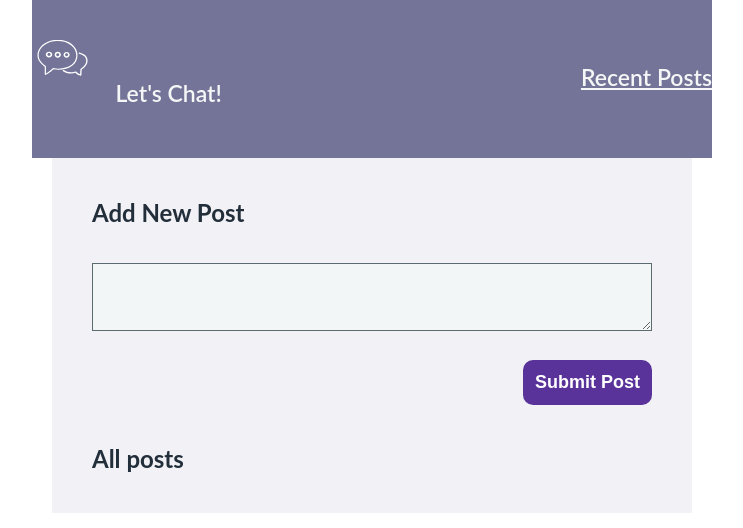
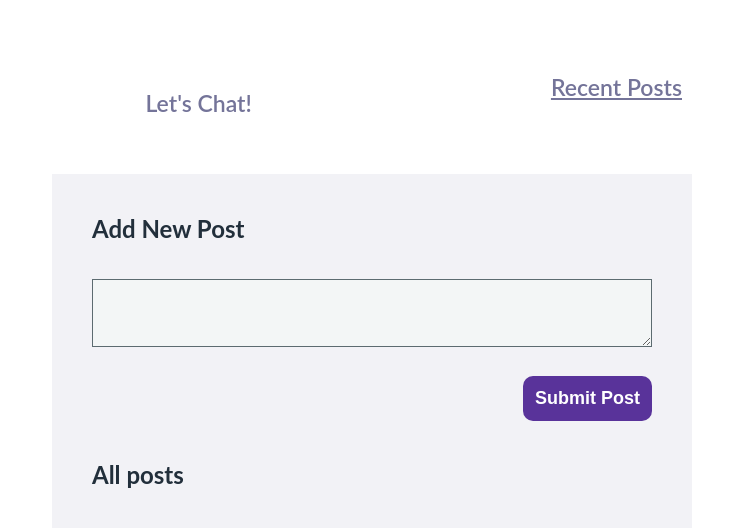
Before and after one commit to dweber0001/python-web-app, a Flask app: page / in a window 1280 px wide. Shown: the top 528 px of the page, without its empty margins (268-1011 px from the left). Run offline with Flask 2, Linux system fonts and the light colour scheme; data that the repository does not hold is empty.

Commit message:
Update styles.css

```diff
--- a/static/css/styles.css
+++ b/static/css/styles.css
@@ -14,67 +14,41 @@ body {
 }
 
 .navbar {
-    max-width: 680px;
-    padding: 40px 0;
-    background-color: #747499;
-    border-bottom: 4px solid #747499;
-    color: #f5f6f6;
+    max-width: 660px;
+    margin: 50px auto;
+    padding: 0 20px;
+    color: #747499;
     font-size: 23px;
     font-weight: 600;
     display: flex;
-    margin: 0 auto;
+    flex-direction: row;
     justify-content: space-between;
 }
 
-.navbar_content {
-    max-width: 640px;
-    margin: 0 auto;
-    padding: 0 20px;
+.navbar_brand {
     display: flex;
-    flex-direction: row;
+    align-items: center;
+     color: #747499;
+    font-weight: 600;
 }
 
-.navbar_left {
-    flex-grow: 1;
-    display: flex;
-    flex-direction: column;
+.navbar__logo {
+    margin-top: 30px;
+    margin-right: 30px;
+     color: #747499;
+    font-weight: 600;
 }
-
-.navbar_right {
-    flex-grow: 2;
-    display: flex;
+.navbar__navigation {
+    display: flex
     flex-direction: row;
-}
-.navbar_column {
-    display: flex;
-    flex-direction: column;
-    margin-right: 30px;
-}
-.navbar__logo {
-    margin-top: 40px;
-    margin-right: 10px;
-}
-
-.navbar_item (
-    color: #f5f6f6;
-    font-weight: 600;
-    text-decoration: none;
-)
-.navbar_item:hover{
-    color: #f5f6f6;
-    font-weight: 600;
-    text-decoration: none;
-}
-
-.navbar__navigation {
-     padding: 0;
+    padding: 0;
     list-style: none;
-    color: #f5f6f6;
+    color: #747499;
     font-weight: 600;
 }
 
 .navbar__navigation-item {
-    margin-left: 20px;
+    margin-left: 50px;
 
 }
 
```
